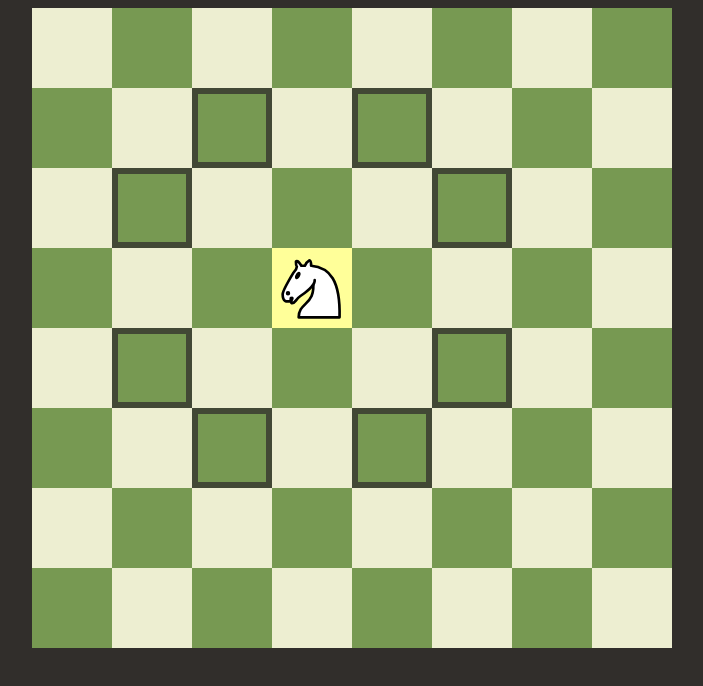
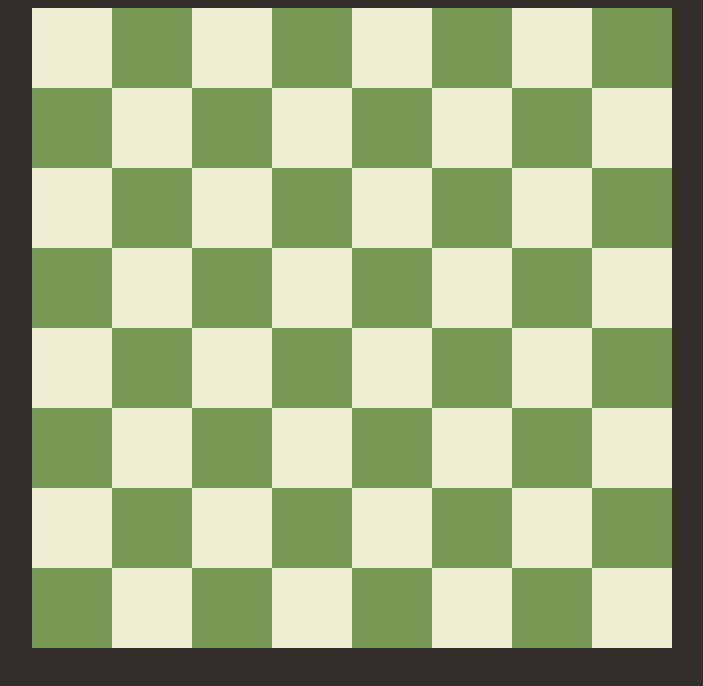
Before and after one commit to CarlosBonetti/valid-chess-moves, a React (Create React App) app in the folder web/: page / in a window 1280 px wide. Shown: the top 686 px of the page, without its empty margins (288-991 px from the left). Built offline with nearby package versions, Linux system fonts and the light colour scheme.

Commit message:
Add knight moves basic functionality

```diff
--- a/web/package.json
+++ b/web/package.json
@@ -4,6 +4,7 @@
   "description": "Web client of Valid Chess Moves",
   "private": true,
   "repository": "https://github.com/CarlosBonetti/valid-chess-moves",
+  "proxy": "http://localhost:8000",
   "scripts": {
     "start": "react-scripts start",
     "build": "react-scripts build",
--- a/web/src/components/chess/Board.tsx
+++ b/web/src/components/chess/Board.tsx
@@ -1,47 +1,34 @@
-import React, { useCallback } from "react";
-import styled from "styled-components";
-import { ALL_POSITIONS, Position, Piece } from "./types";
-import { Square } from "./Square";
-
-export type BoardState = {
-  [key in Position]?: {
-    piece?: Piece;
-    highlighted?: boolean;
-    marked?: boolean;
-  };
-};
+import React, { useCallback } from "react"
+import styled from "styled-components"
+import { ALL_POSITIONS, Position, Piece } from "./types"
+import { Square, SquareProps } from "./Square"
 
 export interface BoardProps {
-  state: BoardState;
-  onSquareClick(position: Position): void;
+  squares: { [key in Position]?: Pick<SquareProps, "piece" | "highlighted" | "marked"> }
+  onSquareClick(position: Position): void
 }
 
 export function Board(props: BoardProps) {
-  const { state, onSquareClick } = props;
+  const { squares, onSquareClick } = props
 
   const handleSquareClick = useCallback(
     position => () => {
-      onSquareClick(position);
+      onSquareClick(position)
     },
     [onSquareClick]
-  );
+  )
 
   return (
     <BoardContainer>
       {ALL_POSITIONS.map(position => (
-        <Square
-          key={position}
-          position={position}
-          onClick={handleSquareClick(position)}
-          {...state[position]}
-        />
+        <Square key={position} position={position} onClick={handleSquareClick(position)} {...squares[position]} />
       ))}
     </BoardContainer>
-  );
+  )
 }
 
 const BoardContainer = styled.div`
   display: grid;
   grid-template-columns: repeat(8, 80px);
   grid-template-rows: repeat(8, 80px);
-`;
+`
--- a/web/src/components/chess/KnightMovesGame.tsx
+++ b/web/src/components/chess/KnightMovesGame.tsx
@@ -1,24 +1,42 @@
-import React from "react";
-import { Board } from "./Board";
+import React, { useCallback, useReducer, useState, useEffect } from "react"
+
+import { Board } from "./Board"
+import { Position, ALL_POSITIONS } from "./types"
+import reducer, { selectSquare, highlightValidMoves } from "../../ducks/knight-moves"
 
 export function KnightMovesGame() {
+  const [state, dispatch] = useReducer(reducer, {
+    selected: null,
+    knightPosition: null,
+    validMoves: []
+  })
+
+  const handleSquareClick = useCallback((position: Position) => dispatch(selectSquare(position)), [])
+
+  useEffect(() => {
+    if (state.knightPosition && state.selected === state.knightPosition) {
+      fetch(`/api/valid-moves?piece=Knight&from=${state.knightPosition}`)
+        .then(res => res.json())
+        .then(data => dispatch(highlightValidMoves(data.validMoves)))
+    } else {
+      dispatch(highlightValidMoves([]))
+    }
+  }, [state.knightPosition, state.selected])
+
   return (
     <Board
-      state={{
-        d5: {
-          highlighted: true,
-          piece: "Knight"
-        },
-        e3: { marked: true },
-        f4: { marked: true },
-        e7: { marked: true },
-        f6: { marked: true },
-        c3: { marked: true },
-        b4: { marked: true },
-        c7: { marked: true },
-        b6: { marked: true }
-      }}
-      onSquareClick={console.log}
+      squares={ALL_POSITIONS.reduce(
+        (prev, curr) => ({
+          ...prev,
+          [curr]: {
+            highlighted: state.selected === curr,
+            piece: state.knightPosition === curr ? "Knight" : null,
+            marked: state.validMoves.indexOf(curr) >= 0
+          }
+        }),
+        {}
+      )}
+      onSquareClick={handleSquareClick}
     />
-  );
+  )
 }
--- a/web/src/components/chess/Square.tsx
+++ b/web/src/components/chess/Square.tsx
@@ -1,24 +1,22 @@
-import React from "react";
-import styled from "styled-components";
-import { Position, Piece } from "./types";
-import { getPositionColor } from "./util";
-import * as pieces from "./pieces";
+import React from "react"
+import styled from "styled-components"
+import { Position, Piece } from "./types"
+import { getPositionColor } from "./util"
+import * as pieces from "./pieces"
 
 export interface SquareProps {
-  position: Position;
-  piece?: Piece;
-  highlighted?: boolean;
-  marked?: boolean;
-  onClick?(): void;
+  position: Position
+  piece?: Piece
+  highlighted?: boolean
+  marked?: boolean
+  onClick?(): void
 }
 
 export function Square(props: SquareProps) {
-  const { piece } = props;
-  const PieceComponent = piece ? pieces[piece] : null;
+  const { piece } = props
+  const PieceComponent = piece ? pieces[piece] : null
 
-  return (
-    <SquareDiv {...props}>{PieceComponent && <PieceComponent />}</SquareDiv>
-  );
+  return <SquareDiv {...props}>{PieceComponent && <PieceComponent />}</SquareDiv>
 }
 
 const SquareDiv = styled.div`
@@ -29,6 +27,8 @@ const SquareDiv = styled.div`
       : getPositionColor(props.position) === "white"
       ? "rgb(237, 238, 209)"
       : "rgb(119, 153, 82)"};
-  border: ${(props: SquareProps) =>
-    props.marked && "6px solid rgba(49, 46, 43, 0.75)"};
-`;
+  border-width: 6px;
+  border-style: solid;
+  border-color: ${(props: SquareProps) => (props.marked ? "rgba(49, 46, 43, 0.65)" : "transparent")};
+  transition: background 0.1s ease-out, border-color 0.1s ease;
+`
--- /dev/null
+++ b/web/src/ducks/knight-moves.ts
@@ -0,0 +1,48 @@
+import { Position } from "../components/chess/types"
+
+export interface KnightMovesState {
+  selected: Position | null
+  knightPosition: Position | null
+  validMoves: Position[]
+}
+
+const SELECT_SQUARE = "valid-chess-moves/knight-moves/SELECT_SQUARE"
+const HIGHLIGHT_VALID_MOVES = "valid-chess-moves/knight-moves/HIGHLIGHT_VALID_MOVES"
+
+type KnightMovesAction =
+  | { type: typeof SELECT_SQUARE; position: Position }
+  | { type: typeof HIGHLIGHT_VALID_MOVES; validMoves: Position[] }
+
+export default function reducer(state: KnightMovesState, action: KnightMovesAction): KnightMovesState {
+  switch (action.type) {
+    case SELECT_SQUARE:
+      return reduceSelectSquare(state, action.position)
+    case HIGHLIGHT_VALID_MOVES:
+      return { ...state, validMoves: action.validMoves }
+    default:
+      return state
+  }
+}
+
+export function reduceSelectSquare(state: KnightMovesState, position: Position): KnightMovesState {
+  if (state.knightPosition === null) {
+    // Knight has no position, game is starting
+    return { selected: position, knightPosition: position, validMoves: [] }
+  }
+
+  if (state.knightPosition === state.selected) {
+    // Previous selection was the knight position, time to move it
+    return { ...state, selected: null, knightPosition: position }
+  }
+
+  return {
+    ...state,
+    selected: position
+  }
+}
+
+export const selectSquare = (position: Position): KnightMovesAction => ({ type: SELECT_SQUARE, position })
+export const highlightValidMoves = (validMoves: Position[]): KnightMovesAction => ({
+  type: HIGHLIGHT_VALID_MOVES,
+  validMoves
+})
```
Also changed, not shown: 1 other file (tests, documents, lock files or other folders).
